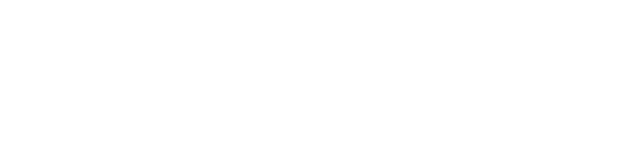
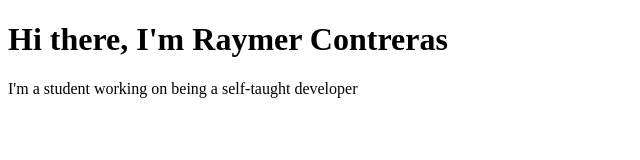
Before and after one commit to rayctrl/raymercontreras, a plain HTML site: page index.html in a window 1280 px wide. Shown: the whole page, without its empty margins (0-640 px from the left). Drawn offline with Linux system fonts and the light colour scheme.

Commit message:
temp display bio

```diff
--- a/index.html
+++ b/index.html
@@ -7,5 +7,7 @@
 </head>
 
 <body>
+  <h1>Hi there, I'm Raymer Contreras</h1>
+  <p>I'm a student working on being a self-taught developer</p>
 </body>
 </html>
```
